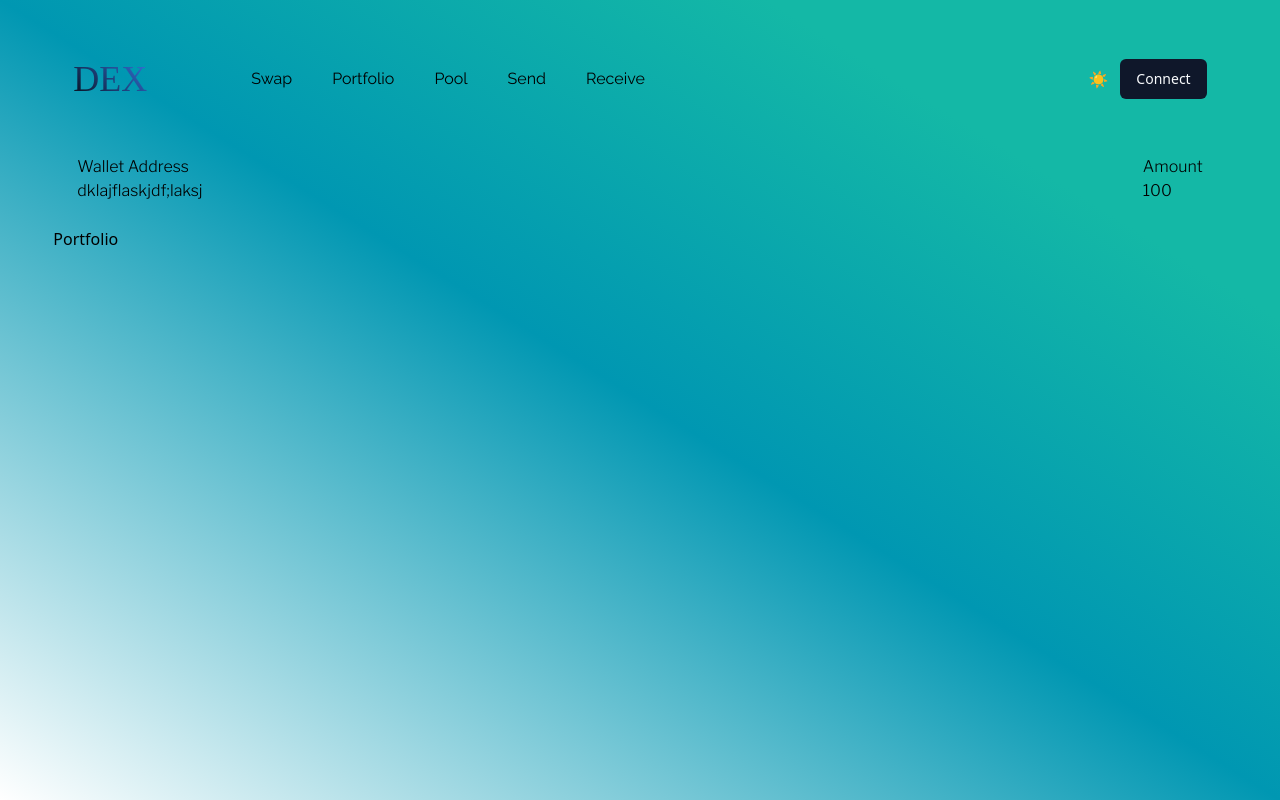
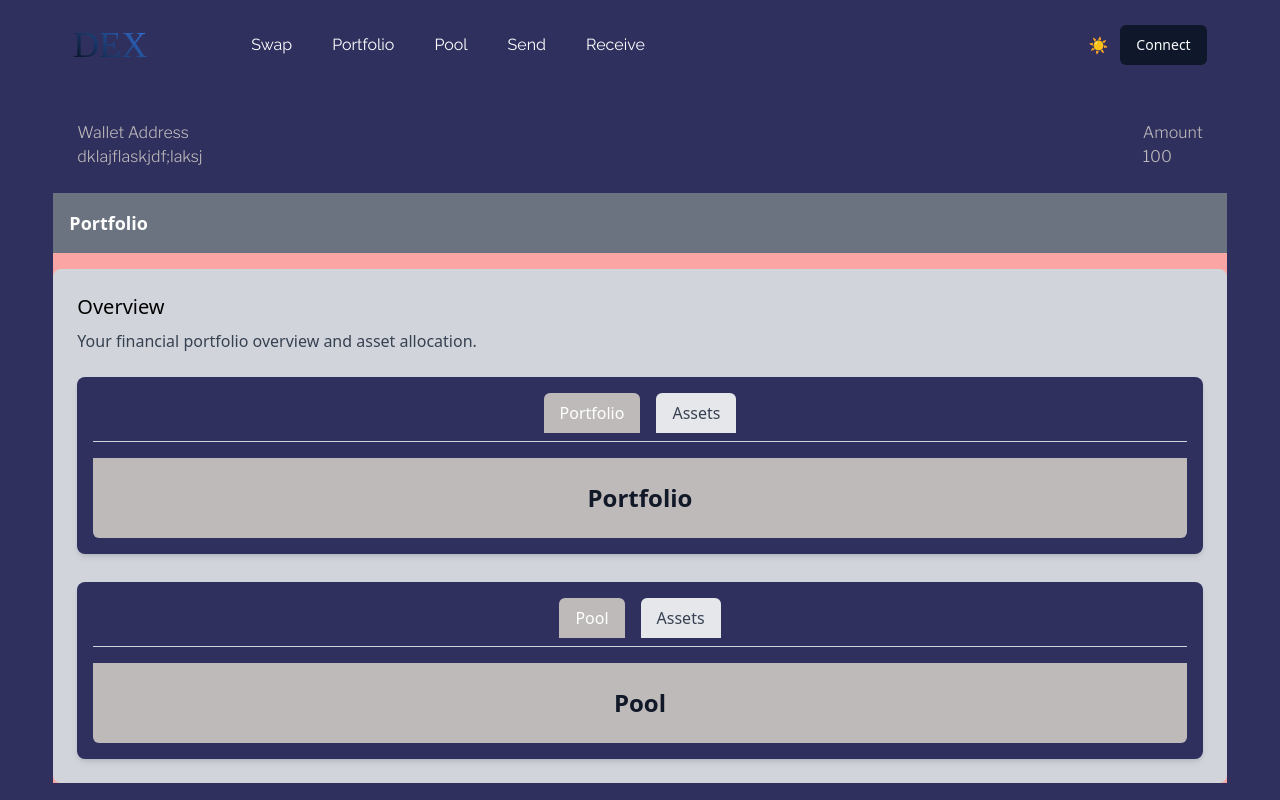
Before and after one commit to shivamsaklani/DEX, a React (Vite) app: page /portfolio in a window 1280 px wide. Built offline with nearby package versions, Linux system fonts and the light colour scheme; a web font is replaced by a local one; what @radix-ui/themes would draw is missing.

Commit message:
Portfolio

```diff
--- a/package.json
+++ b/package.json
@@ -16,6 +16,7 @@
     "@radix-ui/react-dialog": "^1.1.2",
     "@radix-ui/react-separator": "^1.1.0",
     "@radix-ui/react-slot": "^1.1.0",
+    "@radix-ui/react-tabs": "^1.1.1",
     "@radix-ui/react-tooltip": "^1.1.3",
     "@radix-ui/themes": "^3.1.5",
     "@shadcn/ui": "^0.0.4",
--- a/src/Components/DesktopHeader.jsx
+++ b/src/Components/DesktopHeader.jsx
@@ -10,8 +10,8 @@ export function DSHeader(){
 
 <div className='flex gap-20'>
 <Link to="/home" className='font-logo py-3 text-4xl bg-clip-text text-transparent bg-gradient-to-tr from-black to-blue-500 '>DEX</Link>
-            <div className='rounded-3xl py-2 px-3 hidden md:flex  gap-4'>
-              <Link className='bg-light' to="/swap"> <NavIcon>Swap</NavIcon> </Link>
+            <div className='rounded-3xl py-2 px-3 hidden md:flex  text-Content gap-4'>
+              <Link to="/swap"> <NavIcon>Swap</NavIcon> </Link>
               <Link to="portfolio"><NavIcon>Portfolio</NavIcon></Link>
               <Link to="pool"> <NavIcon>Pool</NavIcon></Link>
                <Link to="send"><NavIcon>Send</NavIcon></Link>
--- a/src/Components/NavIcon.jsx
+++ b/src/Components/NavIcon.jsx
@@ -1,6 +1,6 @@
 export function NavIcon({children}){
     return(
-        <div className="hover:bg-gray-700 hover:text-white  hover:shadow-lg text-Heading font-Heading px-3 text-slate-50 md:text-black py-3 rounded-md ">
+        <div className="hover:bg-Secondary text-TextColor hover:text-Content hover:shadow-lg text-Heading font-Heading px-3 py-3 rounded-md ">
             <div className="flex flex-col">
 
                 <div>
--- a/src/Components/PageLayout.jsx
+++ b/src/Components/PageLayout.jsx
@@ -9,7 +9,7 @@ export function PageLayout() {
   return (
     <>
 
-        <div className="bg-gradient-to-bl from-teal-500 from-20% via-[#0097b2] via-50% dark:bg-black flex justify-center h-screen flex-col">
+        <div className="bg-Background dark:bg-black flex justify-center h-screen flex-col">
           <div className="mb-3 mx-auto size-11/12 flex flex-col justify-center">
             <div className=" flex ">
               <DSHeader />
@@ -20,11 +20,13 @@ export function PageLayout() {
 
             {/* side bar design  */}
 
-            <div className="flex h-screen justify-center items-center size-full ">
+            <div className="flex h-screen justify-center items-center ">
               <div className=" rounded-lg items-center justify-center size-full">
                 <ContentBody />
               </div>
             </div>
+
+
           </div>
           <div className="justify-center">
             <MobileBottom />
--- a/src/Components/Pool.jsx
+++ b/src/Components/Pool.jsx
@@ -1,7 +1,41 @@
+import { PoolBox } from "./PoolBox";
+
 export function Pool(){
     return(
         <>
-        Pool
+        <div className="size-full w-100 bg-red-300 scroll-smooth overflow-hidden flex flex-col">
+<div className="flex flex-col items-center">
+    <div className="block shrink-0 ">
+        <div className="flex flex-row items-center justify-around">
+            {/* Left Portion */}
+            <div className="flex flex-col">
+                <p className="font-Content text-Content">Liquidity Pools</p>
+                <p className="font-Content text-Content">Earn yield</p>
+            </div>
+
+            {/* Right Portion */}
+            <div className="flex flex-row">
+                <PoolBox/>
+                <PoolBox/>
+
+
+            </div>
+
+
+        </div>
+
+        <div className="flex flex-row items-center">
+
+        </div>
+
+    </div>
+
+</div>
+
+{/* Table Content  */}
+
+
+        </div>
         </>
     )
 }
--- /dev/null
+++ b/src/Components/PoolBox.jsx
@@ -0,0 +1,13 @@
+export function PoolBox(){
+    return (
+        <div className="bg-green-300 rounded-md flex flex-row">
+            <div className="block">
+                    <p className="font-Content text-Content">TVL</p>
+                    <p className="font-Content text-Content">$3338</p>
+
+                </div>
+
+
+        </div>
+    )
+}
--- a/src/Components/Portfolio.jsx
+++ b/src/Components/Portfolio.jsx
@@ -1,7 +1,42 @@
-export function Portfolio(){
-    return(
+import { TabBox } from "./TabBox";
+
+export function Portfolio() {
+    return (
         <>
-        Portfolio
+            <div className="flex flex-col bg-red-300 mb-3">
+                {/* Header */}
+                <div className="bg-gray-500 text-white p-4 text-lg font-semibold w-full">
+                    Portfolio
+                </div>
+
+                {/* Main Content */}
+                <div className="flex flex-col bg-gray-300 p-6 space-y-6 mt-4 rounded-lg">
+                    {/* Overview Section */}
+                    <div className="flex flex-col space-y-2">
+                        <h2 className="text-xl font-medium">Overview</h2>
+                        <p className="text-gray-700">Your financial portfolio overview and asset allocation.</p>
+                    </div>
+
+                    {/* Tabs Section */}
+                    <div className="flex flex-col space-y-4">
+                        {/* Portfolio and Assets Tab */}
+                        <TabBox
+                            tab1="Portfolio"
+                            tab2="Assets"
+                            child1={<h1 className="text-2xl font-semibold">Portfolio</h1>}
+                            child2={<h2 className="text-2xl font-semibold">Assets</h2>}
+                        />
+
+                        {/* Pool and Assets Tab */}
+                        <TabBox
+                            tab1="Pool"
+                            tab2="Assets"
+                            child1={<h1 className="text-2xl font-semibold">Pool</h1>}
+                            child2={<h1 className="text-2xl font-semibold">Assets</h1>}
+                        />
+                    </div>
+                </div>
+            </div>
         </>
-    )
+    );
 }
--- a/src/Components/SwapPage.jsx
+++ b/src/Components/SwapPage.jsx
@@ -5,7 +5,7 @@ import coin from '../assets/DEX.png';
 
 export function SwapPage() {
     return (
-        <div className="flex flex-col items-center justify-center p-5">
+        <div className="flex flex-col items-center justify-center">
             {/* Header Section */}
             <div className="flex w-full max-w-md justify-between mb-5">
                 <div className="text-white font-Content text-lg">
@@ -17,12 +17,16 @@ export function SwapPage() {
             </div>
 
             {/* Card Section */}
-            <Container className="bg-gray-800 shadow-box w-full max-w-md rounded-lg p-5 space-y-4">
+            <Container className="bg-Secondary  shadow-mainbox w-full max-w-md rounded-lg p-3 space-y-4">
                 <SwapBox coins="SDOGE" title="From" Icon={coin} />
+                <div className="justify-center flex items-center">
+                        <p className="text-Content">V</p>
+
+                    </div>
                 <SwapBox coins="TAPES" title="To" Icon={coin} />
 
                 {/* Alert Message */}
-                <div className="rounded bg-gray-600 mb-3 text-white text-center p-3">
+                <div className="rounded  hidden bg-gray-600 mb-3  text-white text-center p-3">
                     Alert
                 </div>
 
--- /dev/null
+++ b/src/Components/TabBox.jsx
@@ -0,0 +1,54 @@
+import { Tabs, TabsContent, TabsList, TabsTrigger } from "@radix-ui/react-tabs";
+import { useState } from "react";
+
+export function TabBox({ tab1, tab2, child1, child2 }) {
+    const [activeTab, setActiveTab] = useState("tab1");
+
+    const handleTabChange = (value) => {
+        setActiveTab(value);
+    };
+
+    return (
+        <Tabs
+            className="bg-Background w-full rounded-lg mb-3 p-4 shadow-md"
+            value={activeTab}
+            onValueChange={handleTabChange}
+        >
+            {/* Tabs List */}
+            <TabsList className="flex justify-center space-x-4 mb-4 border-b border-gray-300 pb-2">
+                <TabsTrigger
+                    className={`px-4 py-2 rounded-t-md font-medium ${
+                        activeTab === "tab1" ? "bg-Content text-white" : "bg-gray-200 text-gray-700"
+                    }`}
+                    value="tab1"
+                >
+                    {tab1}
+                </TabsTrigger>
+                <TabsTrigger
+                    className={`px-4 py-2 rounded-t-md font-medium ${
+                        activeTab === "tab2" ? "bg-Content text-white" : "bg-gray-200 text-gray-700"
+                    }`}
+                    value="tab2"
+                >
+                    {tab2}
+                </TabsTrigger>
+            </TabsList>
+
+            {/* Tabs Content */}
+            <div className="p-6 rounded-b-md bg-Content text-gray-900">
+                <TabsContent
+                    className="flex justify-center items-center w-full"
+                    value="tab1"
+                >
+                    {child1}
+                </TabsContent>
+                <TabsContent
+                    className="flex justify-center items-center w-full"
+                    value="tab2"
+                >
+                    {child2}
+                </TabsContent>
+            </div>
+        </Tabs>
+    );
+}
--- a/src/Components/WalletInfo.jsx
+++ b/src/Components/WalletInfo.jsx
@@ -28,14 +28,14 @@ export function WalletInfo(){
     }
     return (
         <div className='m-3 flex justify-between  p-3'>
-            <div className='flex flex-col font-Content'>
+            <div className='flex flex-col text-Content font-Content'>
                Wallet Address
                <span>
                 dklajflaskjdf;laksj
                </span>
 
             </div>
-            <div className='flex flex-col font-Content'>
+            <div className='flex flex-col text-Content font-Content'>
                 Amount
                 <span>
                     100
--- a/tailwind.config.js
+++ b/tailwind.config.js
@@ -18,7 +18,8 @@ export default {
 			'Heading':["Raleway"]
 		  },
 		  boxShadow: {
-			'box': '6 35px 60px 15px rgba(20, 1, 0, 0.3)',
+			'box': '0 1px 1px 1px rgba(0,0,0,0.3)',
+			'mainbox':'0 35px 60px -15px rgba(162, 89, 255, 0.5)'
 		  },
   		borderRadius: {
   			lg: 'var(--radius)',
@@ -30,8 +31,13 @@ export default {
 				Heading:'400'
 		},
   		colors: {
+			Background:'hsl(240, 33, 28)',
+			Secondary:'hsl(240, 33, 18)',
+			other:'hsl(78, 75, 59)',
   			sidebar: {
   				DEFAULT: 'hsl(var(--sidebar-background))',
+
+				BoxBorder:'',
   				foreground: 'hsl(var(--sidebar-foreground))',
   				primary: 'hsl(var(--sidebar-primary))',
   				'primary-foreground': 'hsl(var(--sidebar-primary-foreground))',
@@ -40,7 +46,8 @@ export default {
   				border: 'hsl(var(--sidebar-border))',
   				ring: 'hsl(var(--sidebar-ring))'
   			},
-		   Content:'hsl(176, 100%, 100%)'
+		   Content:'hsl(0, 4, 74)',
+		   TextColor:'hsl(0,0,100)'
 
   		}
   	}
```
Also changed, not shown: src/Components/Swapbox.jsx (+12 -10 lines), 1 other file (tests, documents, lock files or other folders).
